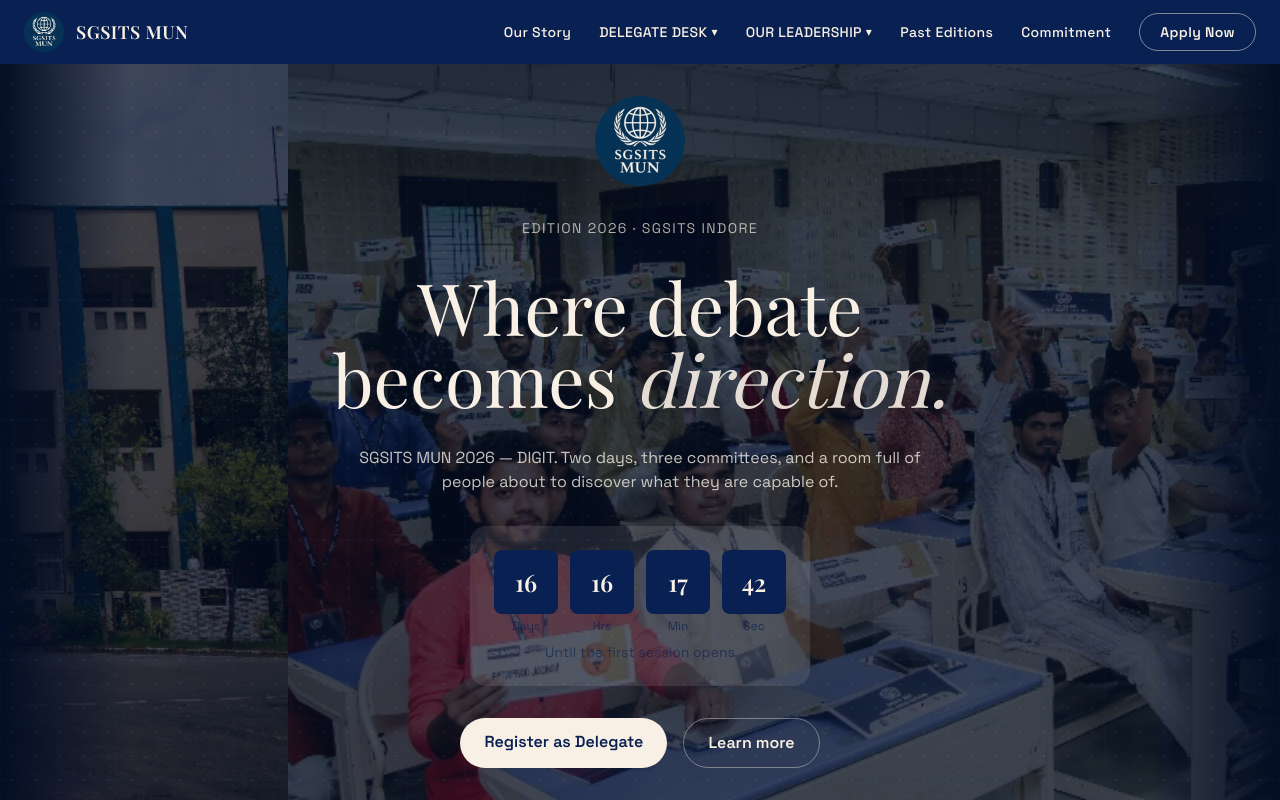
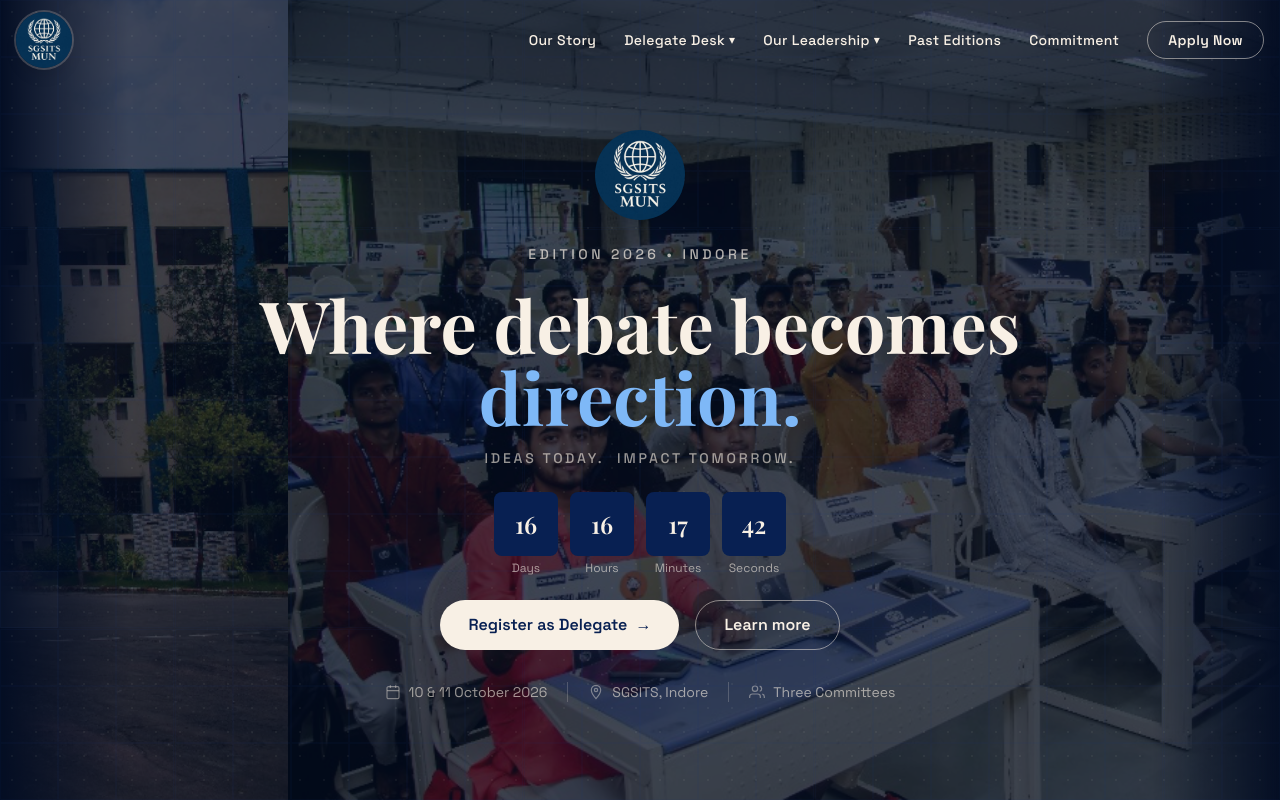
Before and after one commit to Riya-Ahirwar/SGSITSMUN, a Next.js app: page / in a window 1280 px wide. Shown: the top 800 px of the page. Built offline with nearby package versions, Linux system fonts and the light colour scheme; a web font is replaced by a local one.

Commit message:
feat: update hero text, transparent navbar, countdown labels, logo design

```diff
--- a/src/components/Countdown.jsx
+++ b/src/components/Countdown.jsx
@@ -25,9 +25,9 @@ export default function Countdown() {
 
   const units = [
     { key: "d", label: "Days" },
-    { key: "h", label: "Hrs" },
-    { key: "m", label: "Min" },
-    { key: "s", label: "Sec" },
+    { key: "h", label: "Hours" },
+    { key: "m", label: "Minutes" },
+    { key: "s", label: "Seconds" },
   ];
 
   return (
@@ -38,11 +38,10 @@ export default function Countdown() {
             <div className="bg-navy text-cream rounded-lg w-16 h-16 flex items-center justify-center font-display text-2xl font-semibold">
               {t ? String(t[u.key]).padStart(2, "0") : "--"}
             </div>
-            <span className="text-xs mt-1 text-navy/70">{u.label}</span>
+            <span className="text-xs mt-1 text-cream/60">{u.label}</span>
           </div>
         ))}
       </div>
-      <p className="text-sm text-navy/60">Until the first session opens</p>
     </div>
   );
 }
--- a/src/components/Hero.jsx
+++ b/src/components/Hero.jsx
@@ -65,40 +65,52 @@ export default function Hero() {
         }}
       />
 
-      <div className="relative max-w-4xl mx-auto text-center flex flex-col items-center gap-8 text-cream">
+      <div className="relative max-w-5xl mx-auto text-center flex flex-col items-center gap-6 text-cream">
         <Image src="/assets/logo.jpg" alt="SGSITS MUN" width={90} height={90} className="rounded-full" />
 
-        <p className="uppercase tracking-widest text-sm text-cream/70">
-          Edition 2026 · SGSITS Indore
-        </p>
-        <h1 className="font-display text-5xl md:text-7xl leading-tight">
-          Where debate <br />
-          becomes <em className="italic text-cream/90">direction.</em>
-        </h1>
-        <p className="max-w-xl text-cream/80">
-          {event.name} — {event.theme}. Two days, three committees, and a room full of
-          people about to discover what they are capable of.
+        {/* Edition tag */}
+        <p className="uppercase tracking-[0.25em] text-sm text-cream/70 font-medium">
+          Edition 2026 &bull; Indore
         </p>
 
-        <div className="bg-cream/10 rounded-2xl p-6">
-          <Countdown />
-        </div>
+        {/* Main heading — single line, "direction" in sky blue */}
+        <h1 className="font-display text-5xl md:text-7xl font-bold leading-tight">
+          Where debate becomes{" "}
+          <em className="not-italic italic" style={{ color: "#7eb8f7" }}>direction.</em>
+        </h1>
 
+        {/* Tagline replacing long paragraph */}
+        <p className="uppercase tracking-[0.2em] text-sm text-cream/60 font-medium -mt-2">
+          Ideas Today.&nbsp; Impact Tomorrow.
+        </p>
+
+        {/* Countdown — no box wrapper */}
+        <Countdown />
+
+        {/* CTA buttons */}
         <div className="flex flex-wrap gap-4 justify-center">
-          <a href="#register" className="bg-cream text-navy px-6 py-3 rounded-full font-semibold hover:bg-cream/90 transition">
-            Register as Delegate
+          <a href="#register" className="bg-cream text-navy px-7 py-3 rounded-full font-semibold hover:bg-cream/90 transition flex items-center gap-2">
+            Register as Delegate <span aria-hidden="true">→</span>
           </a>
-          <a href="#about" className="border border-cream/40 px-6 py-3 rounded-full font-semibold hover:bg-cream/10 transition">
+          <a href="#about" className="border border-cream/50 text-cream px-7 py-3 rounded-full font-semibold hover:bg-cream/10 transition">
             Learn more
           </a>
         </div>
 
-        <div className="flex flex-wrap gap-6 text-sm text-cream/70 pt-4">
-          <span>{event.dates}</span>
-          <span>·</span>
-          <span>{event.venue}</span>
-          <span>·</span>
-          <span>Three Committees</span>
+        {/* Bottom info row with icons */}
+        <div className="flex flex-wrap items-center justify-center gap-0 text-sm text-cream/60 pt-2 divide-x divide-cream/20">
+          <span className="flex items-center gap-2 px-5">
+            <svg className="w-4 h-4 opacity-70" fill="none" stroke="currentColor" strokeWidth="1.8" viewBox="0 0 24 24"><rect x="3" y="4" width="18" height="18" rx="2"/><path d="M16 2v4M8 2v4M3 10h18"/></svg>
+            {event.dates}
+          </span>
+          <span className="flex items-center gap-2 px-5">
+            <svg className="w-4 h-4 opacity-70" fill="none" stroke="currentColor" strokeWidth="1.8" viewBox="0 0 24 24"><path d="M12 2C8.13 2 5 5.13 5 9c0 5.25 7 13 7 13s7-7.75 7-13c0-3.87-3.13-7-7-7z"/><circle cx="12" cy="9" r="2.5"/></svg>
+            {event.venue}
+          </span>
+          <span className="flex items-center gap-2 px-5">
+            <svg className="w-4 h-4 opacity-70" fill="none" stroke="currentColor" strokeWidth="1.8" viewBox="0 0 24 24"><path d="M17 21v-2a4 4 0 0 0-4-4H5a4 4 0 0 0-4 4v2"/><circle cx="9" cy="7" r="4"/><path d="M23 21v-2a4 4 0 0 0-3-3.87M16 3.13a4 4 0 0 1 0 7.75"/></svg>
+            Three Committees
+          </span>
         </div>
       </div>
     </header>
--- a/src/components/Nav.jsx
+++ b/src/components/Nav.jsx
@@ -18,9 +18,10 @@ const dropdowns = {
 export default function Nav() {
   const [mobileOpen, setMobileOpen] = useState(false);
   const [openDrop, setOpenDrop] = useState(null);
+  const [scrolled, setScrolled] = useState(false);
   const navRef = useRef(null);
 
-  // Close any open dropdown when clicking anywhere outside the nav.
+  // Close dropdown on outside click
   useEffect(() => {
     function handleClickOutside(e) {
       if (navRef.current && !navRef.current.contains(e.target)) {
@@ -31,14 +32,34 @@ export default function Nav() {
     return () => document.removeEventListener("mousedown", handleClickOutside);
   }, []);
 
+  // Transparent at top, solid navy on scroll
+  useEffect(() => {
+    const handleScroll = () => setScrolled(window.scrollY > 10);
+    handleScroll(); // run once on mount
+    window.addEventListener("scroll", handleScroll, { passive: true });
+    return () => window.removeEventListener("scroll", handleScroll);
+  }, []);
+
   return (
-    <nav ref={navRef} className="fixed top-0 w-full z-50 bg-navy text-cream">
-      <div className="max-w-7xl mx-auto flex items-center justify-between px-6 py-3">
-        <a href="/" className="flex items-center gap-3">
-          <Image src="/assets/logo.jpg" alt="SGSITS MUN" width={40} height={40} className="rounded-full" />
-          <span className="font-display text-lg font-semibold tracking-wide">SGSITS MUN</span>
+    <nav
+      ref={navRef}
+      className={`fixed top-0 w-full z-50 text-cream transition-all duration-300 ${
+        scrolled ? "bg-navy shadow-md" : "bg-transparent"
+      }`}
+    >
+      <div className="max-w-[1400px] mx-auto flex items-center justify-between px-4 py-3">
+
+        <a href="/" className="flex items-center flex-shrink-0">
+          <Image
+            src="/assets/logo.jpg"
+            alt="SGSITS MUN"
+            width={56}
+            height={56}
+            className="rounded-full ring-2 ring-cream/20 shadow-lg"
+          />
         </a>
 
+        {/* Mobile hamburger */}
         <button
           className="lg:hidden flex flex-col gap-1.5"
           aria-label="Menu"
@@ -49,17 +70,18 @@ export default function Nav() {
           <span className="w-6 h-0.5 bg-cream" />
         </button>
 
+        {/* Desktop nav links */}
         <div className="hidden lg:flex items-center gap-7 text-sm font-medium tracking-wide">
-          <a href="/our-story" className="hover:text-cream/70">Our Story</a>
+          <a href="/our-story" className="hover:text-cream/70 transition-colors">Our Story</a>
 
           {Object.entries(dropdowns).map(([label, items]) => (
             <div key={label} className="relative">
               <button
                 type="button"
                 onClick={() => setOpenDrop(openDrop === label ? null : label)}
-                className="flex items-center gap-1 hover:text-cream/70"
+                className="flex items-center gap-1 hover:text-cream/70 transition-colors"
               >
-                {label.toUpperCase()} <span className="text-xs">▾</span>
+                {label} <span className="text-xs">▾</span>
               </button>
               {openDrop === label && (
                 <div className="absolute top-full left-0 pt-2 w-[180px]">
@@ -79,8 +101,8 @@ export default function Nav() {
             </div>
           ))}
 
-          <a href="/past-editions" className="hover:text-cream/70">Past Editions</a>
-          <a href="/#contact" className="hover:text-cream/70">Commitment</a>
+          <a href="/past-editions" className="hover:text-cream/70 transition-colors">Past Editions</a>
+          <a href="/#contact" className="hover:text-cream/70 transition-colors">Commitment</a>
 
           <a
             href="/#register"
@@ -92,7 +114,7 @@ export default function Nav() {
       </div>
 
       {mobileOpen && (
-        <div className="lg:hidden flex flex-col gap-3 px-6 pb-6 text-sm">
+        <div className={`lg:hidden flex flex-col gap-3 px-6 pb-6 text-sm ${scrolled ? "bg-navy" : "bg-[#040e24]/80 backdrop-blur-sm"}`}>
           <a href="/our-story">Our Story</a>
           <a href="/#committees">Committees</a>
           <a href="/#secretariat">Secretariat</a>
```
